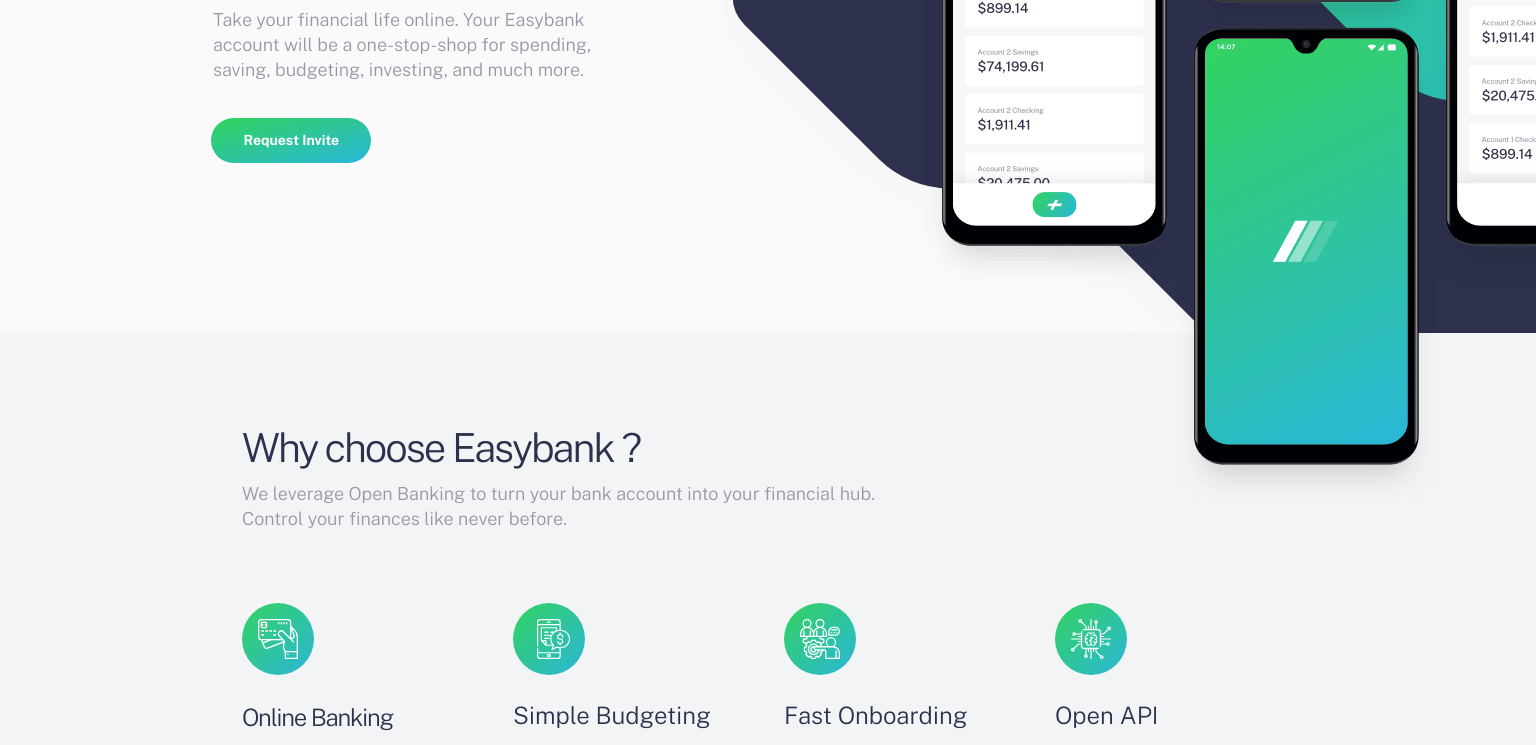
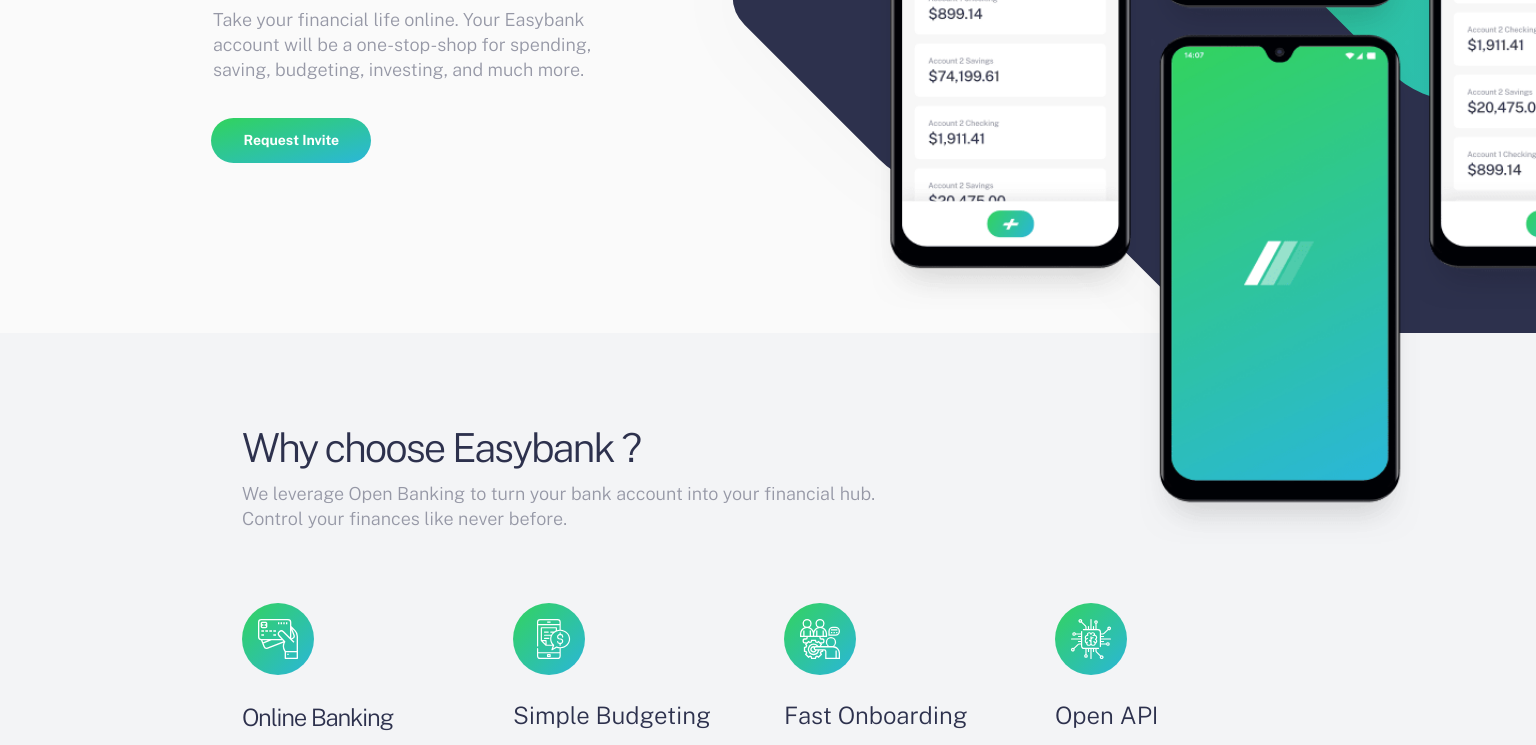
Before and after one commit to devhnry/EasyBank-LandingPage, a website built with Vite: page index.html in a window 1536 px wide. Shown: the part 395-1140 px from the top of the page. Built offline with nearby package versions, Linux system fonts and the light colour scheme.

Commit message:
Modified the Hero Section

```diff
--- a/assets/css/input.css
+++ b/assets/css/input.css
@@ -58,6 +58,7 @@
     aspect-ratio: 1 / 1;
     object-fit: cover;
     object-position: bottom;
+    transition: all 0.1s ease-in-out;
 }
 
 @media (min-width: 992px){
@@ -88,7 +89,7 @@
 @media (min-width: 1024px){
   .imgbox .img{
     position: absolute;
-    top: -30px;
+    top: -65px;
     right: -20vw;
   }
 }
@@ -96,7 +97,16 @@
 @media (min-width: 1150px){
   .imgbox .img{
     position: absolute;
-    top: -40px;
+    top: -65px;
+    right: -10vw;
+  }
+}
+
+@media (min-width: 1300px){
+  .imgbox .img{
+    width: 820px;
+    position: absolute;
+    top: -65px;
     right: -10vw;
   }
 }
--- a/tailwind.config.js
+++ b/tailwind.config.js
@@ -8,7 +8,8 @@
       sm: "600px",
       md: "768px",
       mds : "992px",
-      lg: "1150px"
+      lg: "1150px",
+      xl: "1300px"
     },
     colors: {
       "dark-blue": "hsl(233, 26%, 24%)",
```
Also changed, not shown: output.css.
